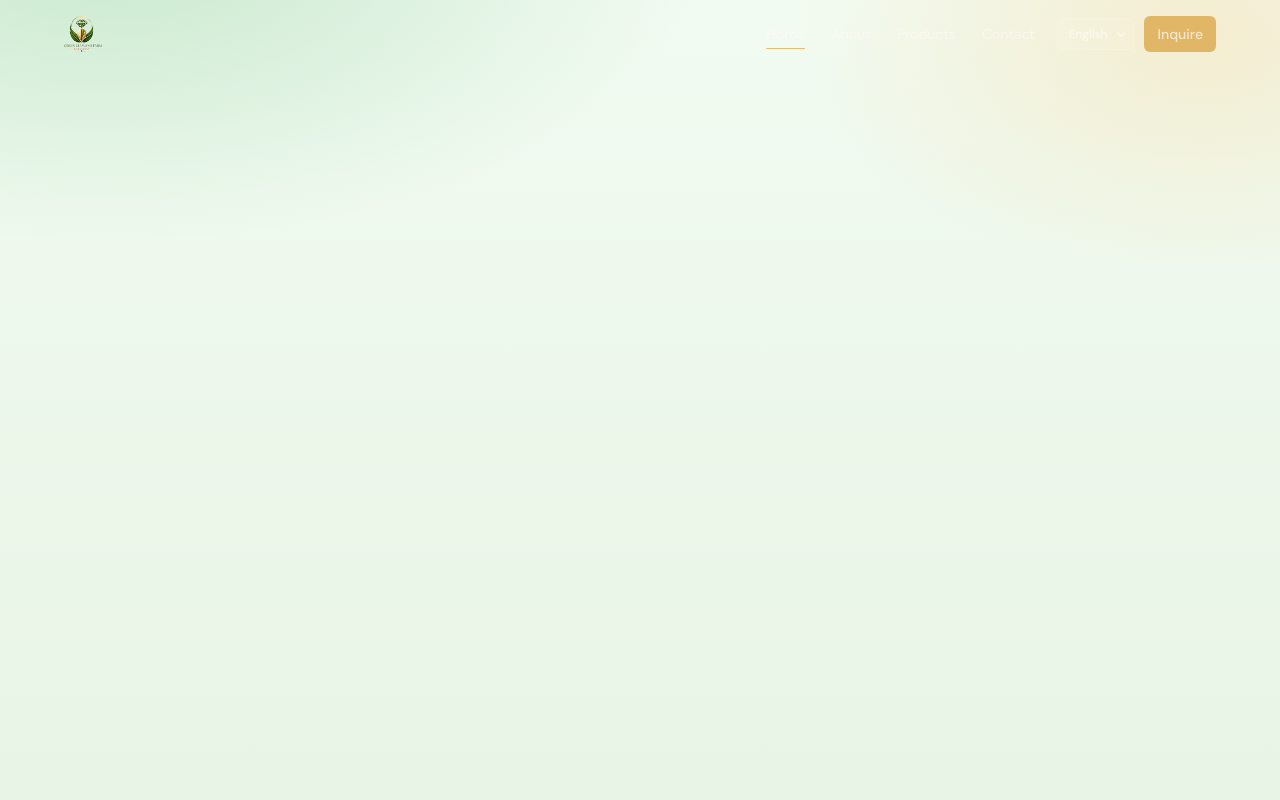
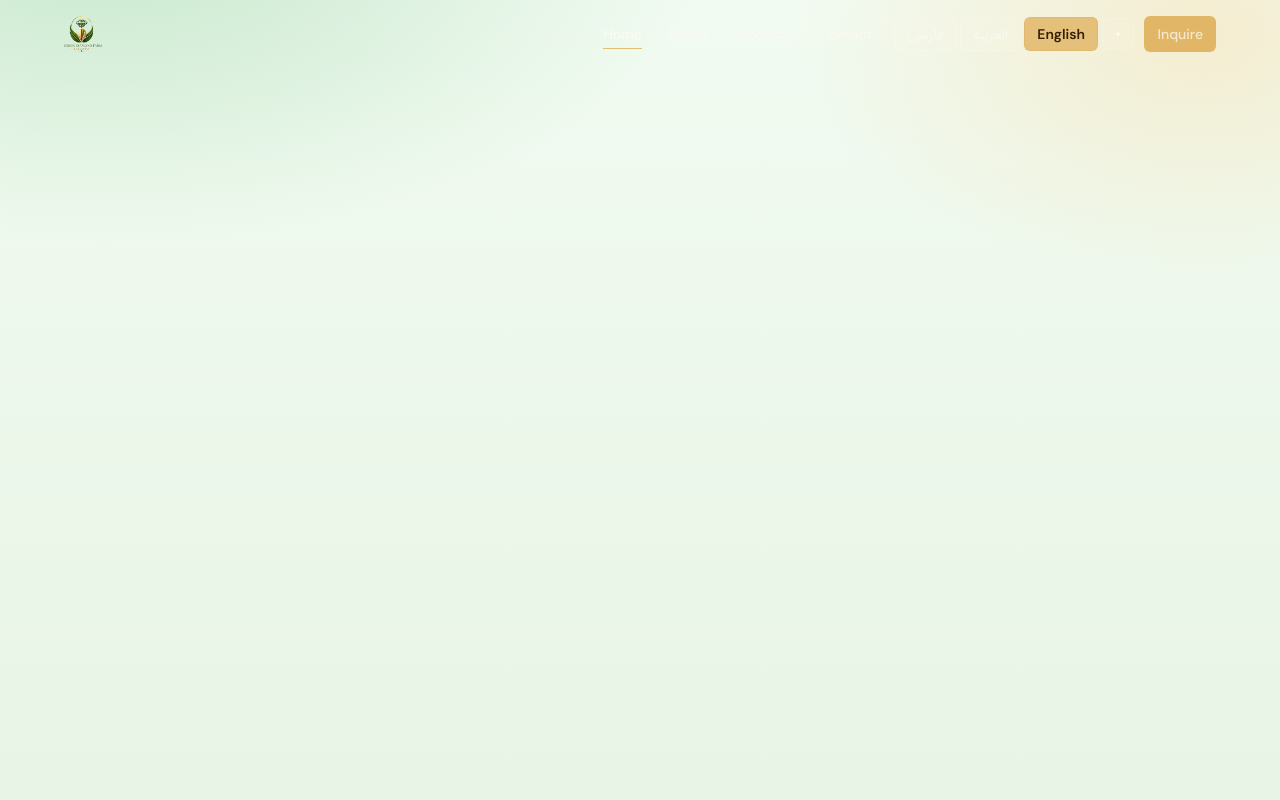
Before and after one commit to Arafie3480/Pistachio-Company, a WordPress theme: template wordpress/green-diamond-farm/header.php in a window 1280 px wide. Run offline with PHP 8.4 and a stand-in for WordPress, Linux system fonts and the light colour scheme; the site name, menu and one post (Sample post) are stand-ins, and other content is empty.

Commit message:
Fix FA/AR usability: RTL skip-link overflow and visible language chips.
Ship theme v1.0.4 with clip-based skip link (stops RTL page blowout) and
always-visible فارسی / العربية / English header chips for client discoverability.

Co-authored-by: Amir Hossein Mohammad Rafie <Arafie3480@users.noreply.github.com>

```diff
--- a/wordpress/green-diamond-farm/assets/css/main.css
+++ b/wordpress/green-diamond-farm/assets/css/main.css
@@ -85,18 +85,34 @@ h1, h2, h3, .font-heading {
   :root { --pad: 2rem; }
 }
 
+/* Clip-based hide — left:-9999px expands RTL scrollWidth (~11k px) and breaks FA/AR. */
 .gdf-skip {
   position: absolute;
-  left: -9999px;
-  top: 0;
+  inset-inline-start: 1rem;
+  top: 1rem;
   z-index: 100;
+  width: 1px;
+  height: 1px;
+  padding: 0;
+  margin: -1px;
+  overflow: hidden;
+  clip: rect(0, 0, 0, 0);
+  clip-path: inset(50%);
+  white-space: nowrap;
+  border: 0;
   background: var(--gold);
   color: var(--gold-foreground);
+}
+.gdf-skip:focus,
+.gdf-skip:focus-visible {
+  width: auto;
+  height: auto;
+  margin: 0;
   padding: 0.5rem 1rem;
-}
-.gdf-skip:focus {
-  left: 1rem;
-  top: 1rem;
+  overflow: visible;
+  clip: auto;
+  clip-path: none;
+  white-space: normal;
 }
 
 .screen-reader-text {
@@ -223,42 +239,66 @@ h1, h2, h3, .font-heading {
 
 .gdf-lang {
   position: relative;
+  display: inline-flex;
+  align-items: center;
+  gap: 0.25rem;
   margin-inline-start: 0.5rem;
 }
+.gdf-lang__primary {
+  display: inline-flex;
+  align-items: center;
+  gap: 0.2rem;
+  margin: 0;
+  padding: 0;
+  list-style: none;
+}
+.gdf-lang__chip {
+  display: inline-flex;
+  align-items: center;
+  min-height: 2rem;
+  padding: 0.3rem 0.55rem;
+  border-radius: 0.375rem;
+  border: 1px solid color-mix(in oklab, var(--brand-foreground) 22%, transparent);
+  background: color-mix(in oklab, var(--brand-foreground) 8%, transparent);
+  color: var(--brand-foreground);
+  font-size: 0.72rem;
+  line-height: 1.2;
+  white-space: nowrap;
+}
+.gdf-lang__chip:hover,
+.gdf-lang__chip:focus-visible {
+  background: color-mix(in oklab, var(--brand-foreground) 16%, transparent);
+  outline: none;
+}
+.gdf-lang__chip.is-active,
+.gdf-lang__chip[aria-current="true"] {
+  background: color-mix(in oklab, var(--gold) 88%, white);
+  border-color: color-mix(in oklab, var(--gold) 55%, transparent);
+  color: var(--gold-foreground);
+  font-weight: 600;
+}
+.gdf-lang__more {
+  position: relative;
+}
 .gdf-lang__summary {
-  position: relative;
   list-style: none;
   display: inline-flex;
   align-items: center;
-  gap: 0.35rem;
+  justify-content: center;
+  min-width: 2rem;
   min-height: 2rem;
-  padding: 0.35rem 1.6rem 0.35rem 0.65rem;
+  padding: 0.3rem 0.45rem;
   border-radius: 0.375rem;
   border: 1px solid color-mix(in oklab, var(--brand-foreground) 20%, transparent);
   background: color-mix(in oklab, var(--brand-foreground) 8%, transparent);
   color: var(--brand-foreground);
-  font-size: 0.75rem;
+  font-size: 0.85rem;
+  line-height: 1;
   cursor: pointer;
   user-select: none;
 }
 .gdf-lang__summary::-webkit-details-marker {
   display: none;
-}
-.gdf-lang__summary::after {
-  content: "";
-  position: absolute;
-  inset-inline-end: 0.55rem;
-  top: 50%;
-  width: 0.4rem;
-  height: 0.4rem;
-  border-inline-end: 1.5px solid currentColor;
-  border-bottom: 1.5px solid currentColor;
-  transform: translateY(-65%) rotate(45deg);
-  opacity: 0.85;
-  pointer-events: none;
-}
-.gdf-lang[open] .gdf-lang__summary::after {
-  transform: translateY(-20%) rotate(225deg);
 }
 .gdf-lang__menu {
   position: absolute;
--- a/wordpress/green-diamond-farm/functions.php
+++ b/wordpress/green-diamond-farm/functions.php
@@ -12,7 +12,7 @@ if (!defined('ABSPATH')) {
 	exit;
 }
 
-define('GDF_VERSION', '1.0.3');
+define('GDF_VERSION', '1.0.4');
 define('GDF_DIR', get_template_directory());
 define('GDF_URI', get_template_directory_uri());
 
--- a/wordpress/green-diamond-farm/inc/template-tags.php
+++ b/wordpress/green-diamond-farm/inc/template-tags.php
@@ -85,35 +85,52 @@ function gdf_btn(string $href, string $label, string $variant = 'gold'): void
 }
 
 /**
- * Language switcher: real links (not a styled &lt;select&gt;).
- * Native select options inherited near-white header text and were invisible
- * on light OS dropdowns — clients could not pick FA/EN.
+ * Language switcher: always-visible FA / AR / EN + menu for other locales.
+ * Avoids invisible &lt;select&gt; options and makes Persian/Arabic obvious.
  */
 function gdf_lang_switcher(): void
 {
 	$current = gdf_locale();
 	$labels = gdf_config()['locale_labels'];
-	$current_label = $labels[$current] ?? $current;
+	$primary = ['fa', 'ar', 'en'];
+	$rest = array_values(array_filter(gdf_locales(), static fn(string $loc): bool => !in_array($loc, $primary, true)));
 	?>
-	<details class="gdf-lang" data-gdf-lang>
-		<summary class="gdf-lang__summary" aria-label="<?php echo esc_attr(gdf_t('Language.switchTo')); ?>">
-			<span class="gdf-lang__current"><?php echo esc_html($current_label); ?></span>
-		</summary>
-		<ul class="gdf-lang__menu" role="list">
-			<?php foreach (gdf_locales() as $loc) : ?>
+	<nav class="gdf-lang" data-gdf-lang aria-label="<?php echo esc_attr(gdf_t('Language.switchTo')); ?>">
+		<ul class="gdf-lang__primary" role="list">
+			<?php foreach ($primary as $loc) : ?>
 				<li>
 					<a
+						class="gdf-lang__chip<?php echo $loc === $current ? ' is-active' : ''; ?>"
 						href="<?php echo esc_url(gdf_switch_locale_url($loc)); ?>"
 						hreflang="<?php echo esc_attr($loc); ?>"
+						lang="<?php echo esc_attr($loc); ?>"
 						<?php echo $loc === $current ? 'aria-current="true"' : ''; ?>
-						lang="<?php echo esc_attr($loc); ?>"
 					>
 						<?php echo esc_html($labels[$loc] ?? $loc); ?>
 					</a>
 				</li>
 			<?php endforeach; ?>
 		</ul>
-	</details>
+		<?php if ($rest !== []) : ?>
+			<details class="gdf-lang__more">
+				<summary class="gdf-lang__summary" aria-label="<?php echo esc_attr(gdf_t('Language.switchTo')); ?>">+</summary>
+				<ul class="gdf-lang__menu" role="list">
+					<?php foreach ($rest as $loc) : ?>
+						<li>
+							<a
+								href="<?php echo esc_url(gdf_switch_locale_url($loc)); ?>"
+								hreflang="<?php echo esc_attr($loc); ?>"
+								lang="<?php echo esc_attr($loc); ?>"
+								<?php echo $loc === $current ? 'aria-current="true"' : ''; ?>
+							>
+								<?php echo esc_html($labels[$loc] ?? $loc); ?>
+							</a>
+						</li>
+					<?php endforeach; ?>
+				</ul>
+			</details>
+		<?php endif; ?>
+	</nav>
 	<?php
 }
 
--- a/wordpress/green-diamond-farm/style.css
+++ b/wordpress/green-diamond-farm/style.css
@@ -3,7 +3,7 @@ Theme Name: Green Diamond Farm
 Theme URI: https://greendiamondfarm.com
 Author: Hosseini Naveh delivery
 Description: Locked-style marketing theme for Iranian pistachio export. Client edits content only via Site Content (Appearance). No page builders.
-Version: 1.0.3
+Version: 1.0.4
 Requires at least: 6.4
 Tested up to: 6.8
 Requires PHP: 8.0
```
Also changed, not shown: docs/FREELANCER_HANDOFF.md (+2 -2 lines), docs/client-final-report.md (+2 -2 lines), docs/client-project-status.md (+1 -1 lines), docs/delivery-receipt.md (+2 -2 lines), docs/freelancer-closeout.md (+1 -1 lines), wordpress/green-diamond-farm/assets/js/main.js (+9 -7 lines), README.md, 1 other file.
